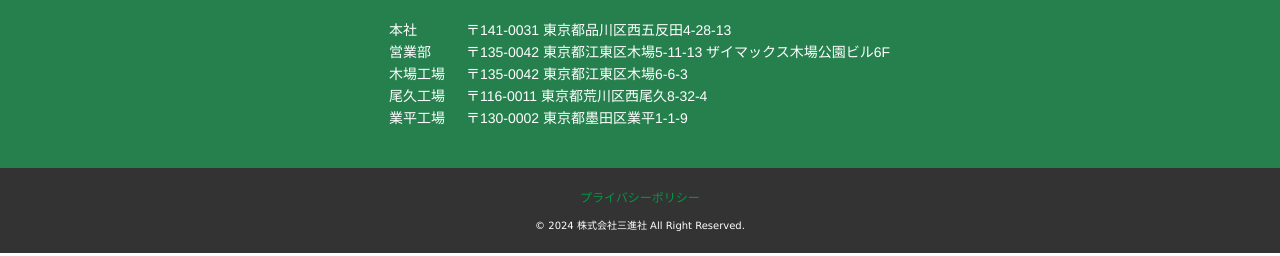
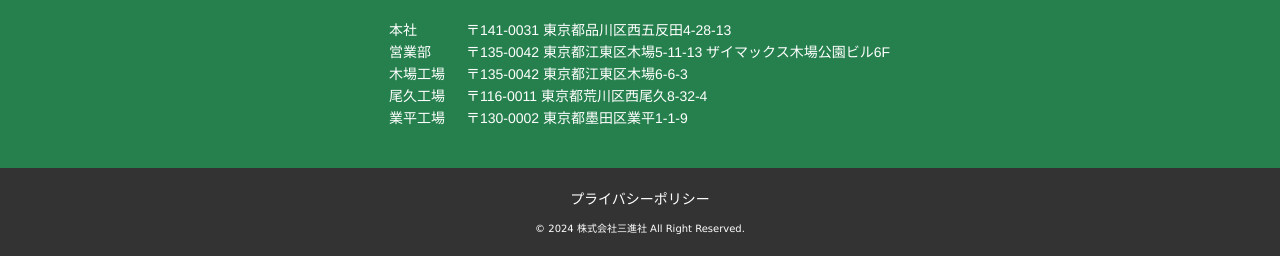
Before and after one commit to iolite-staff/sanshinsya.co.jp, a PHP site: page /company/policy/ in a window 1280 px wide. Shown: the part 3554-3810 px from the top of the page. Run offline with PHP 8.4, Linux system fonts and the light colour scheme; some web fonts are replaced.

Commit message:
privacy policy　link修正

```diff
--- a/company/csr/index.html
+++ b/company/csr/index.html
@@ -269,7 +269,7 @@
 			</table>
 		</div>
 	</div>
-	<a href="../../privacy/">プライバシーポリシー</a>
+	<a href="../../privacy/" class="privacy">プライバシーポリシー</a>
 	<small>&copy; 2024 株式会社三進社  All Right Reserved.</small>
 </footer>
 
--- a/company/facility/index.html
+++ b/company/facility/index.html
@@ -311,7 +311,7 @@
 			</table>
 		</div>
 	</div>
-	<a href="../../privacy/">プライバシーポリシー</a>
+	<a href="../../privacy/" class="privacy">プライバシーポリシー</a>
 	<small>&copy; 2024 株式会社三進社  All Right Reserved.</small>
 </footer>
 
--- a/company/index.html
+++ b/company/index.html
@@ -311,7 +311,7 @@
 			</table>
 		</div>
 	</div>
-	<a href="../privacy/">プライバシーポリシー</a>
+	<a href="../privacy/" class="privacy">プライバシーポリシー</a>
 	<small>&copy; 2024 株式会社三進社  All Right Reserved.</small>
 </footer>
 
--- a/company/policy/index.html
+++ b/company/policy/index.html
@@ -263,7 +263,7 @@
 			</table>
 		</div>
 	</div>
-	<a href="../../privacy/">プライバシーポリシー</a>
+	<a href="../../privacy/" class="privacy">プライバシーポリシー</a>
 	<small>&copy; 2024 株式会社三進社  All Right Reserved.</small>
 </footer>
 
--- a/contact/complete.php
+++ b/contact/complete.php
@@ -481,7 +481,7 @@
 			</table>
 		</div>
 	</div>
-	<a href="../privacy/">プライバシーポリシー</a>
+	<a href="../privacy/" class="privacy">プライバシーポリシー</a>
 	<small>&copy; 2024 株式会社三進社  All Right Reserved.</small>
 </footer>
 
--- a/contact/confirm.php
+++ b/contact/confirm.php
@@ -421,7 +421,7 @@
 			</table>
 		</div>
 	</div>
-	<a href="../privacy/">プライバシーポリシー</a>
+	<a href="../privacy/" class="privacy">プライバシーポリシー</a>
 	<small>&copy; 2024 株式会社三進社  All Right Reserved.</small>
 </footer>
 
--- a/contact/index.php
+++ b/contact/index.php
@@ -548,7 +548,7 @@
 			</table>
 		</div>
 	</div>
-	<a href="../privacy/">プライバシーポリシー</a>
+	<a href="../privacy/" class="privacy">プライバシーポリシー</a>
 	<small>&copy; 2024 株式会社三進社  All Right Reserved.</small>
 </footer>
 
--- a/css/screen.css
+++ b/css/screen.css
@@ -483,6 +483,11 @@ body{
 	width: 100%;
 }
 
+a.privacy {
+	color: #fff;
+	font-size: 14px;
+}
+
 /* sp_action */
 
 .active_resize:hover{
--- a/print_service/bookbinding/index.html
+++ b/print_service/bookbinding/index.html
@@ -153,7 +153,7 @@
 			</table>
 		</div>
 	</div>
-	<a href="../../privacy/">プライバシーポリシー</a>
+	<a href="../../privacy/" class="privacy">プライバシーポリシー</a>
 	<small>&copy; 2024 株式会社三進社  All Right Reserved.</small>
 </footer>
 
--- a/print_service/prepress/index.html
+++ b/print_service/prepress/index.html
@@ -153,7 +153,7 @@
 			</table>
 		</div>
 	</div>
-	<a href="../../privacy/">プライバシーポリシー</a>
+	<a href="../../privacy/" class="privacy">プライバシーポリシー</a>
 	<small>&copy; 2024 株式会社三進社  All Right Reserved.</small>
 </footer>
 
--- a/print_service/print/index.html
+++ b/print_service/print/index.html
@@ -153,7 +153,7 @@
 			</table>
 		</div>
 	</div>
-	<a href="../../privacy/">プライバシーポリシー</a>
+	<a href="../../privacy/" class="privacy">プライバシーポリシー</a>
 	<small>&copy; 2024 株式会社三進社  All Right Reserved.</small>
 </footer>
 
--- a/print_service/production/index.html
+++ b/print_service/production/index.html
@@ -153,7 +153,7 @@
 			</table>
 		</div>
 	</div>
-	<a href="../../privacy/">プライバシーポリシー</a>
+	<a href="../../privacy/" class="privacy">プライバシーポリシー</a>
 	<small>&copy; 2024 株式会社三進社  All Right Reserved.</small>
 </footer>
 
--- a/sp_service/index.html
+++ b/sp_service/index.html
@@ -304,7 +304,7 @@
 			</table>
 		</div>
 	</div>
-	<a href="../privacy/">プライバシーポリシー</a>
+	<a href="../privacy/" class="privacy">プライバシーポリシー</a>
 	<small>&copy; 2024 株式会社三進社  All Right Reserved.</small>
 </footer>
 <script type="text/javascript">
--- a/sp_service/management/index.html
+++ b/sp_service/management/index.html
@@ -153,7 +153,7 @@
 			</table>
 		</div>
 	</div>
-	<a href="../../privacy/">プライバシーポリシー</a>
+	<a href="../../privacy/" class="privacy">プライバシーポリシー</a>
 	<small>&copy; 2024 株式会社三進社  All Right Reserved.</small>
 </footer>
 
--- a/sp_service/tools/index.html
+++ b/sp_service/tools/index.html
@@ -153,7 +153,7 @@
 			</table>
 		</div>
 	</div>
-	<a href="../../privacy/">プライバシーポリシー</a>
+	<a href="../../privacy/" class="privacy">プライバシーポリシー</a>
 	<small>&copy; 2024 株式会社三進社  All Right Reserved.</small>
 </footer>
 
--- a/student_form/index.html
+++ b/student_form/index.html
@@ -142,7 +142,7 @@
 			</table>
 		</div>
 	</div>
-	<a href="../privacy/">プライバシーポリシー</a>
+	<a href="../privacy/" class="privacy">プライバシーポリシー</a>
 	<small>&copy; 2024 株式会社三進社  All Right Reserved.</small>
 </footer>
 
```
